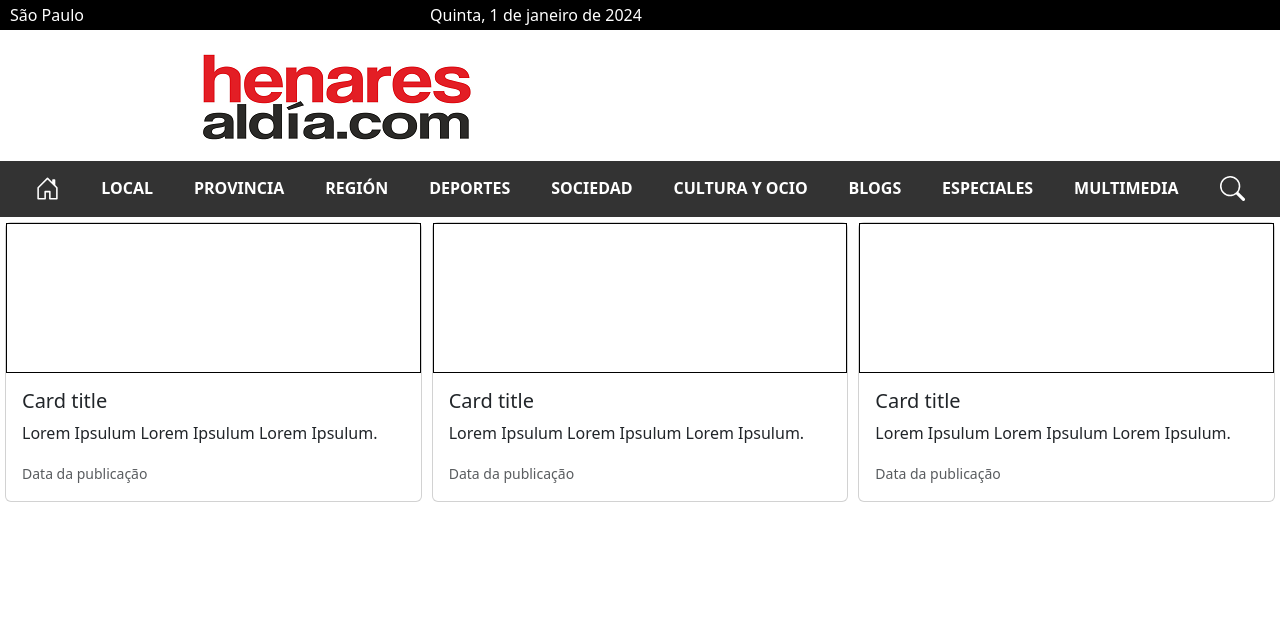
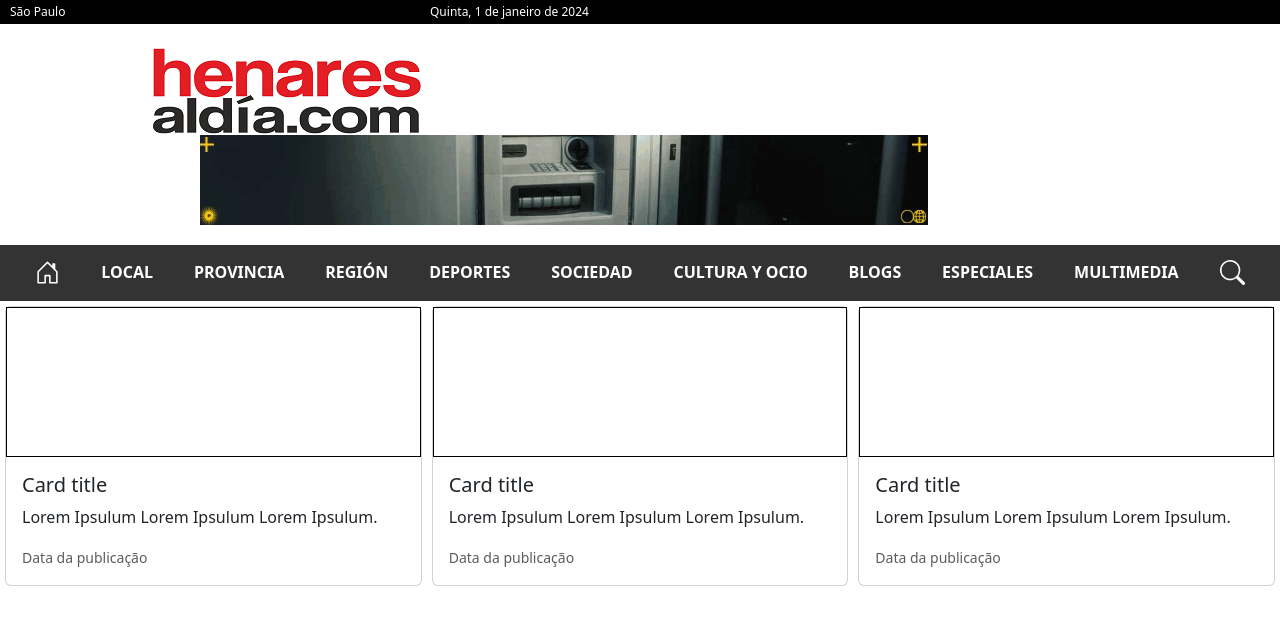
Before and after one commit to flp04/periodico, a Vue app: page / in a window 1280 px wide. Shown: the top 624 px of the page. Built offline with nearby package versions, Linux system fonts and the light colour scheme; no server answers.

Commit message:
corrigido responsividade do logo e campo de pesquisa

```diff
--- a/src/App.vue
+++ b/src/App.vue
@@ -8,7 +8,11 @@ import HelloWorld from './components/HelloWorld.vue'
   <!-- <div > -->
     <Topo></Topo>
 
-    <img @click="irParaHome()" alt="Vue logo" class="logo" src="@/assets/logocabecera-1.png" style="cursor: pointer; margin: 20px 200px 20px 200px;" />
+    <div style="margin: 20px 150px 20px 150px">
+      <!-- <img @click="irParaHome()" alt="Vue logo" class="logo" src="@/assets/logocabecera-1.png" style="cursor: pointer; margin: 20px 200px 20px 200px;" /> -->
+      <img @click="irParaHome()" alt="Vue logo" class="logo" src="@/assets/logocabecera-1.png" style="cursor: pointer;" />
+      <img @click="irParaHome()" alt="Vue logo" class="logo" src="@/assets/CELOS-728x90-px.gif" style="cursor: pointer; margin-left: 50px;" />
+    </div>
 
     <div class="navbar">
       <div class="menu-invisivel" style="width: 100%; display: flex; justify-content: space-around; align-items: center;">
@@ -32,11 +36,15 @@ import HelloWorld from './components/HelloWorld.vue'
         <li @click="irPara">Blogs</li>
         <li @click="irPara">Especiales</li>
         <li @click="irPara">Multimedia</li>
-        <svg style="color: white;" xmlns="http://www.w3.org/2000/svg" width="25" height="25" fill="currentColor" class="bi bi-search" viewBox="0 0 16 16"><path d="M11.742 10.344a6.5 6.5 0 1 0-1.397 1.398h-.001q.044.06.098.115l3.85 3.85a1 1 0 0 0 1.415-1.414l-3.85-3.85a1 1 0 0 0-.115-.1zM12 6.5a5.5 5.5 0 1 1-11 0 5.5 5.5 0 0 1 11 0"/></svg>
+        <svg @click="mostrarCampoBusca" style="color: white;" xmlns="http://www.w3.org/2000/svg" width="25" height="25" fill="currentColor" class="bi bi-search" viewBox="0 0 16 16"><path d="M11.742 10.344a6.5 6.5 0 1 0-1.397 1.398h-.001q.044.06.098.115l3.85 3.85a1 1 0 0 0 1.415-1.414l-3.85-3.85a1 1 0 0 0-.115-.1zM12 6.5a5.5 5.5 0 1 1-11 0 5.5 5.5 0 0 1 11 0"/></svg>
       </ul>
     </div>
+    <div class="buscar text-center" style="background-color: white; z-index: 3; position: absolute; border-top: 2px solid red; padding: 10px; display: none; margin-left: 80%;">
+      <input type="text">
+      <button>Buscar</button>
+    </div>
 
-  <RouterView :secao="secao"/>
+  <RouterView @irParaHome="irParaHome" :secao="secao"/>
 
 
   <!-- </div> -->
@@ -70,6 +78,14 @@ export default {
       this.secao = ''
       var navList = document.querySelector('.nav-list');
       navList.classList.remove('show');
+    },
+    mostrarCampoBusca() {
+      var input = document.querySelector('.buscar');
+      if (input.style.display == 'none') {
+        input.style.display = 'flex'
+      } else {
+        input.style.display = 'none'
+      }
     }
   },
 }
@@ -139,6 +155,10 @@ export default {
     display: block;
   }
 
+  .buscar {
+    box-shadow: 0px 5px 5px 5px rgba(0, 0, 0, 0.3); /* offsetX offsetY blurRadius color */
+  }
+
   @media screen and (max-width: 768px) {
     .logo {
       display: none;
--- a/src/components/Conteudo.vue
+++ b/src/components/Conteudo.vue
@@ -1,7 +1,7 @@
 <template>
   <section>
     <div v-if="secao" style="margin: 20px;">
-      <p>Inicio > {{ secao }}</p>
+      <p><span @click="irParaHome()" style="cursor: pointer;">Inicio</span> > <span>{{ secao }}</span></p>
       <h3>{{ secao.toUpperCase() }}</h3>
     </div>
     <div class="card-group">
@@ -61,6 +61,11 @@ export default {
       // secao: ''
     }
   },
+  methods: {
+    irParaHome() {
+      this.$emit('irParaHome')
+    }
+  },
 }
 </script>
 <style scoped>
--- a/src/components/Topo.vue
+++ b/src/components/Topo.vue
@@ -139,5 +139,6 @@ export default {
     background-color: black;
     color: white;
     padding: 3px 10px 3px 10px;
+    font-size: 12px;
   }
 </style>
```
Also changed, not shown: src/assets/CELOS-728x90-px.gif (added).
